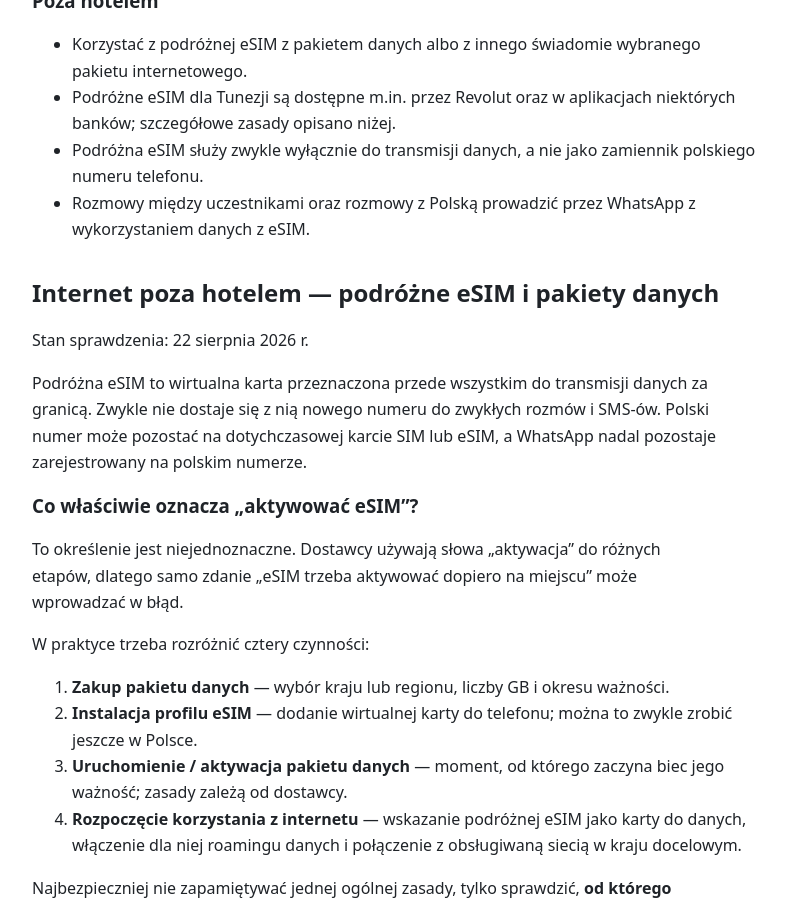
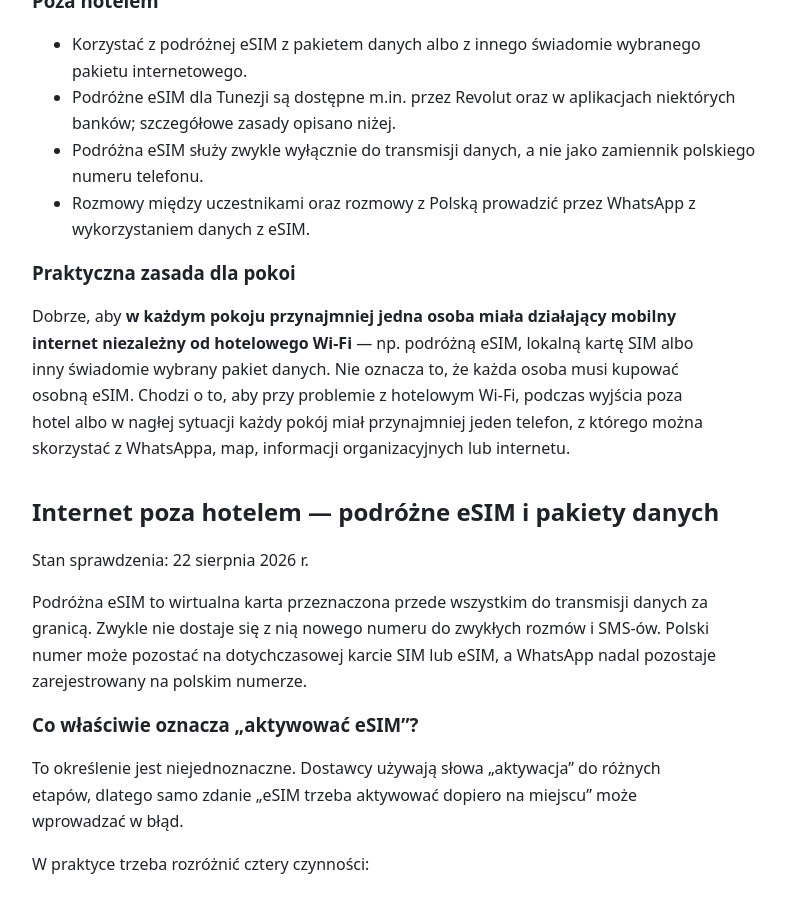
Before and after one commit to rotnicki/djerba-2026, a Jekyll site: the page built from lacznosc.md, in a window 1280 px wide and 900 px high, scrolled down 1759 px. Shown: the whole window, without its empty margins (32-818 px from the left). Built offline with Jekyll 4.4.1, drawn with Linux system fonts in a browser that asks for light colours; our own code applies the rules of GitHub Pages for plain Markdown files.

Commit message:
Dodaj zasadę mobilnego internetu w każdym pokoju

```diff
--- a/lacznosc.md
+++ b/lacznosc.md
@@ -43,6 +43,10 @@ Między uczestnikami używamy przede wszystkim WhatsAppa. Zwykłych połączeń
 - Podróżne eSIM dla Tunezji są dostępne m.in. przez Revolut oraz w aplikacjach niektórych banków; szczegółowe zasady opisano niżej.
 - Podróżna eSIM służy zwykle wyłącznie do transmisji danych, a nie jako zamiennik polskiego numeru telefonu.
 - Rozmowy między uczestnikami oraz rozmowy z Polską prowadzić przez WhatsApp z wykorzystaniem danych z eSIM.
+
+### Praktyczna zasada dla pokoi
+
+Dobrze, aby **w każdym pokoju przynajmniej jedna osoba miała działający mobilny internet niezależny od hotelowego Wi-Fi** — np. podróżną eSIM, lokalną kartę SIM albo inny świadomie wybrany pakiet danych. Nie oznacza to, że każda osoba musi kupować osobną eSIM. Chodzi o to, aby przy problemie z hotelowym Wi-Fi, podczas wyjścia poza hotel albo w nagłej sytuacji każdy pokój miał przynajmniej jeden telefon, z którego można skorzystać z WhatsAppa, map, informacji organizacyjnych lub internetu.
 
 ## Internet poza hotelem — podróżne eSIM i pakiety danych
 
```
